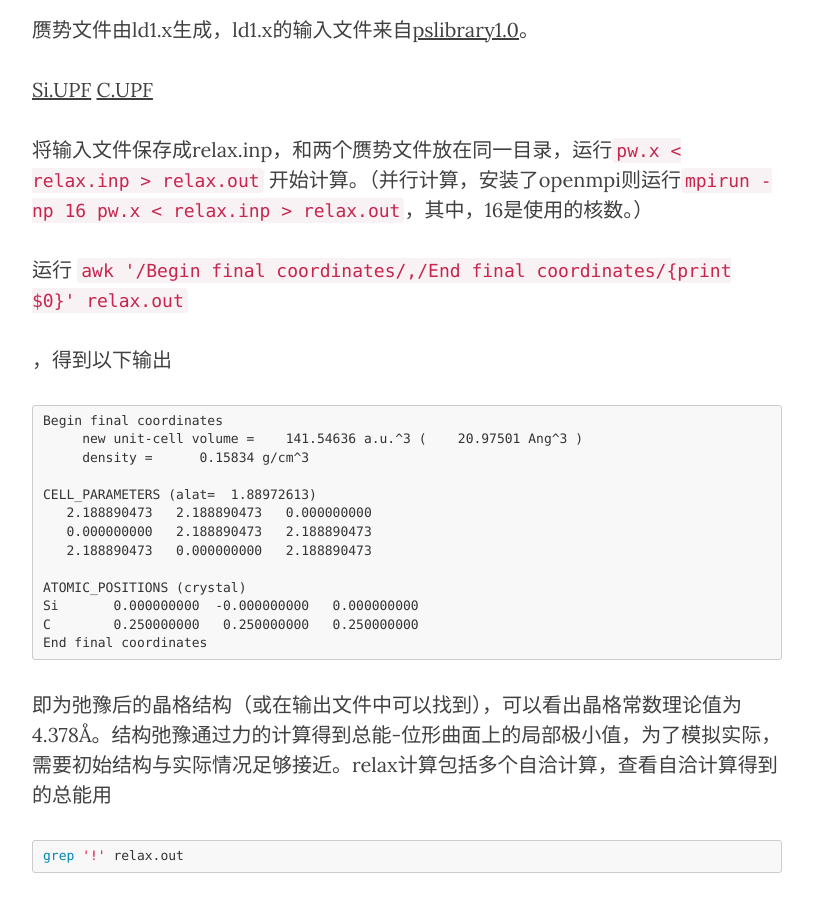
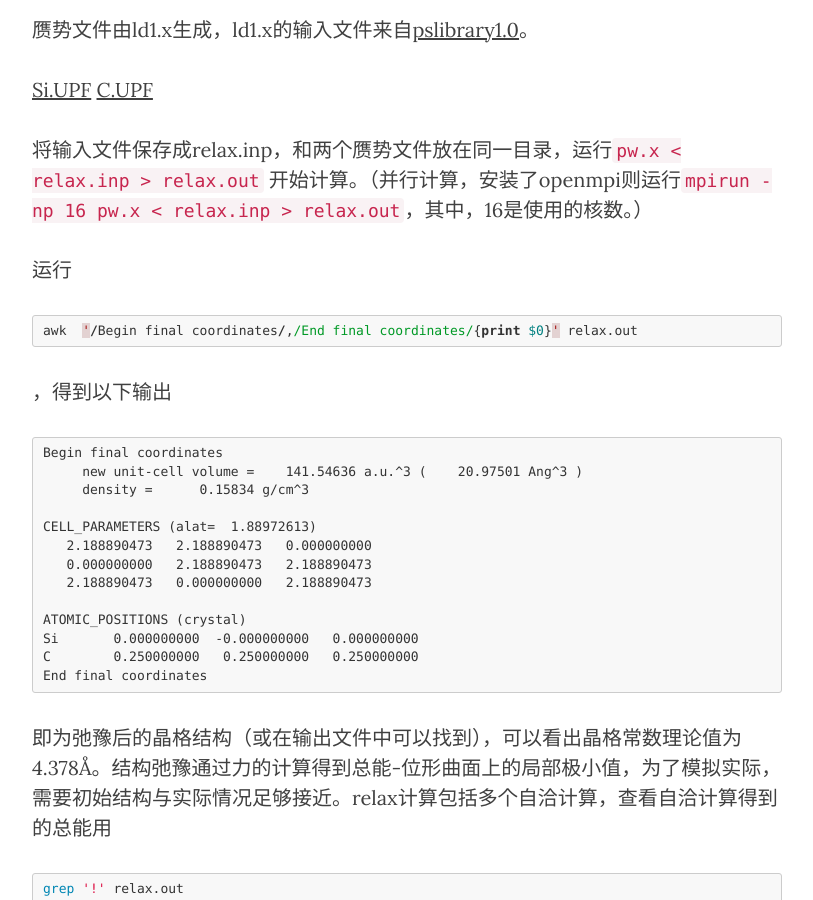
Before and after one commit to yyyu200/DFTbook, a Jekyll site: the page built from _posts/2019-04-01-HandsOn.md, in a window 1280 px wide and 900 px high, scrolled down 5939 px. Shown: the whole window, without its empty margins (233-1046 px from the left). Built offline with Jekyll 4.4.1, drawn with Linux system fonts in a browser that asks for light colours; nearby versions of some CDN libraries; formulas are drawn with MathJax 3; comment, search, counter and statistics services are not loaded.

Commit message:
modify at20190916-12:23:22-aliyun

````diff
--- a/_posts/2019-04-01-HandsOn.md
+++ b/_posts/2019-04-01-HandsOn.md
@@ -166,7 +166,9 @@ K_POINTS {automatic}
 将输入文件保存成relax.inp，和两个赝势文件放在同一目录，运行```pw.x < relax.inp > relax.out``` 开始计算。（并行计算，安装了openmpi则运行```mpirun -np 16 pw.x < relax.inp > relax.out```，其中，16是使用的核数。）
 
 运行
-```awk  '/Begin final coordinates/,/End final coordinates/{print $0}' relax.out```
+```awk
+awk  '/Begin final coordinates/,/End final coordinates/{print $0}' relax.out
+```
 
 ，得到以下输出
 
````
